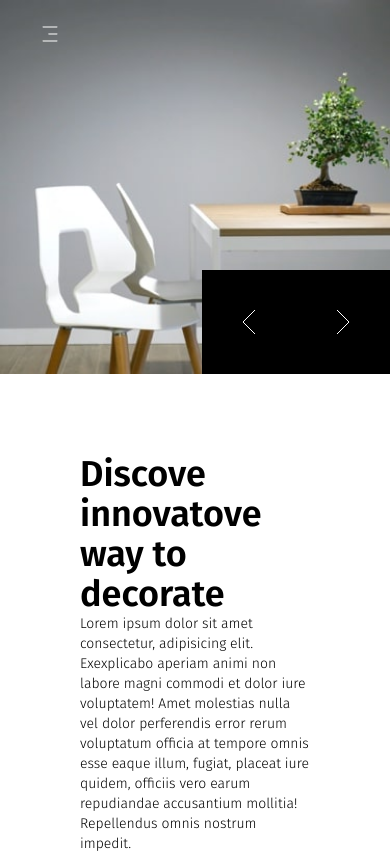
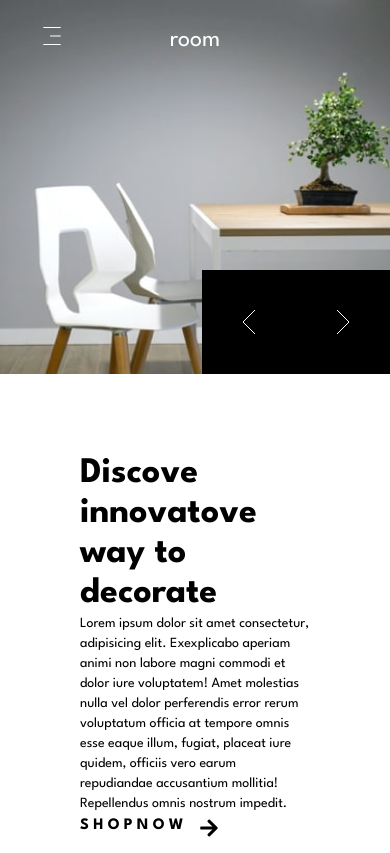
Before and after one commit to asemanemo/room-challenge, a React (Create React App) app: page / in a window 390 px wide. Shown: the top 853 px of the page. Built offline with nearby package versions, Linux system fonts and the light colour scheme.

Commit message:
:art: Changed Font, Fixed Heading in Desktop and Mobile

```diff
--- a/src/components/App.tsx
+++ b/src/components/App.tsx
@@ -13,7 +13,7 @@ function App() {
   return (
     <div>
       <Slider />
-      <div className="md:justify-start">
+      <div className="flex justify-between">
         <div className="absolute top-6 lg:hidden">
           <Navbar />
         </div>
--- a/src/components/Navbar.tsx
+++ b/src/components/Navbar.tsx
@@ -23,7 +23,7 @@ function Navbar() {
         // onClick={handleClick}
         className="relative z-20"
       >
-        <div onClick={handleClick} className="top-6 ml-10 text-white text-xl ">
+        <div onClick={handleClick} className="top-6 ml-10 text-white text-2xl ">
           <CiMenuFries />
         </div>
 
--- a/src/components/Slider.tsx
+++ b/src/components/Slider.tsx
@@ -99,18 +99,23 @@ const Slider = () => {
             </div>
           </div>
         </div>
-        <h1 className="absolute top-16 left-16 transform -translate-x-1/2 -translate-y-1/2 text-white font-bold font-myFont text-2xl">
-          Room
+        <h1 className="absolute top-16 left-16 transform -translate-x-1/2 -translate-y-1/2 text-white font-myFont text-4xl">
+          room
         </h1>
       </div>
 
       {/* Mobile  */}
       <div className="relative lg:hidden ">
-        <img
-          className="w-full h-auto rounded-t-none block"
-          src={slides[currentIndex].src}
-          alt="this is a home "
-        />
+        <div className="relative flex justify-center">
+          <h1 className="absolute text-white font-myFont text-2xl mt-6">
+            room
+          </h1>
+          <img
+            className="w-full h-auto rounded-t-none block"
+            src={slides[currentIndex].src}
+            alt="this is a home "
+          />
+        </div>
 
         <div className="absolute bottom-0 right-0">
           <div className="flex transform bg-black self-end ">
@@ -144,7 +149,7 @@ const Slider = () => {
             mollitia! Repellendus omnis nostrum impedit.
           </p>
         </div>
-        <div className="flex mb-10">
+        <div className="flex">
           <h3 className="font-myFont font-bold">S H O P N O W</h3>
           <div className="pl-4 mt-1 text-xl ">
             <FaArrowRight />
--- a/src/index.css
+++ b/src/index.css
@@ -1,4 +1,4 @@
-@import url('https://fonts.googleapis.com/css2?family=Fira+Sans:wght@300;600&display=swap');
+@import url('https://fonts.googleapis.com/css2?family=League+Spartan:wght@100..900&display=swap');
 @tailwind base;
 @tailwind components;
 @tailwind utilities;
--- a/tailwind.config.js
+++ b/tailwind.config.js
@@ -6,7 +6,7 @@ module.exports = {
   theme: {
     extend: {},
     fontFamily: {
-      myFont: ["Fira Sans", "sans-serif"],
+      myFont: ["League Spartan", "sans-serif"],
     },
   },
   plugins: [],
```
